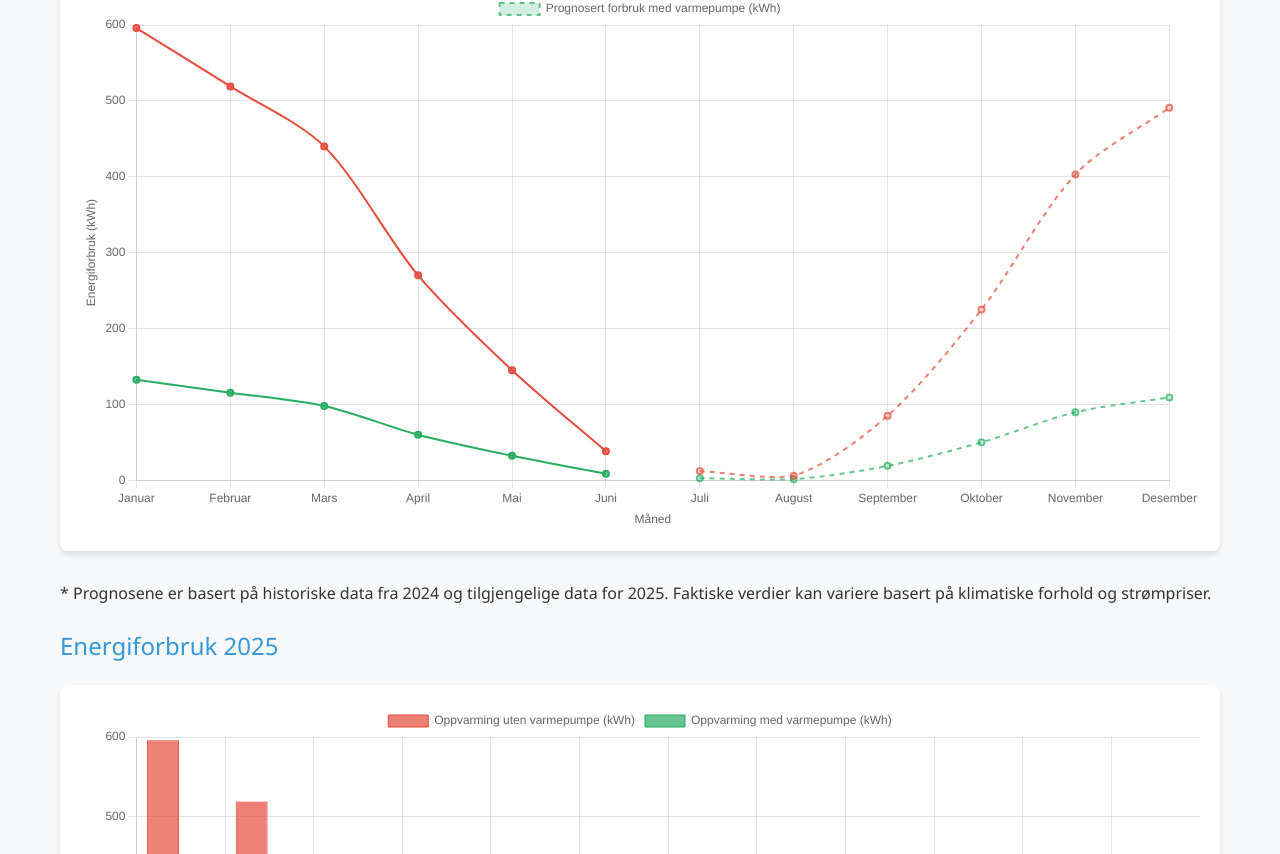
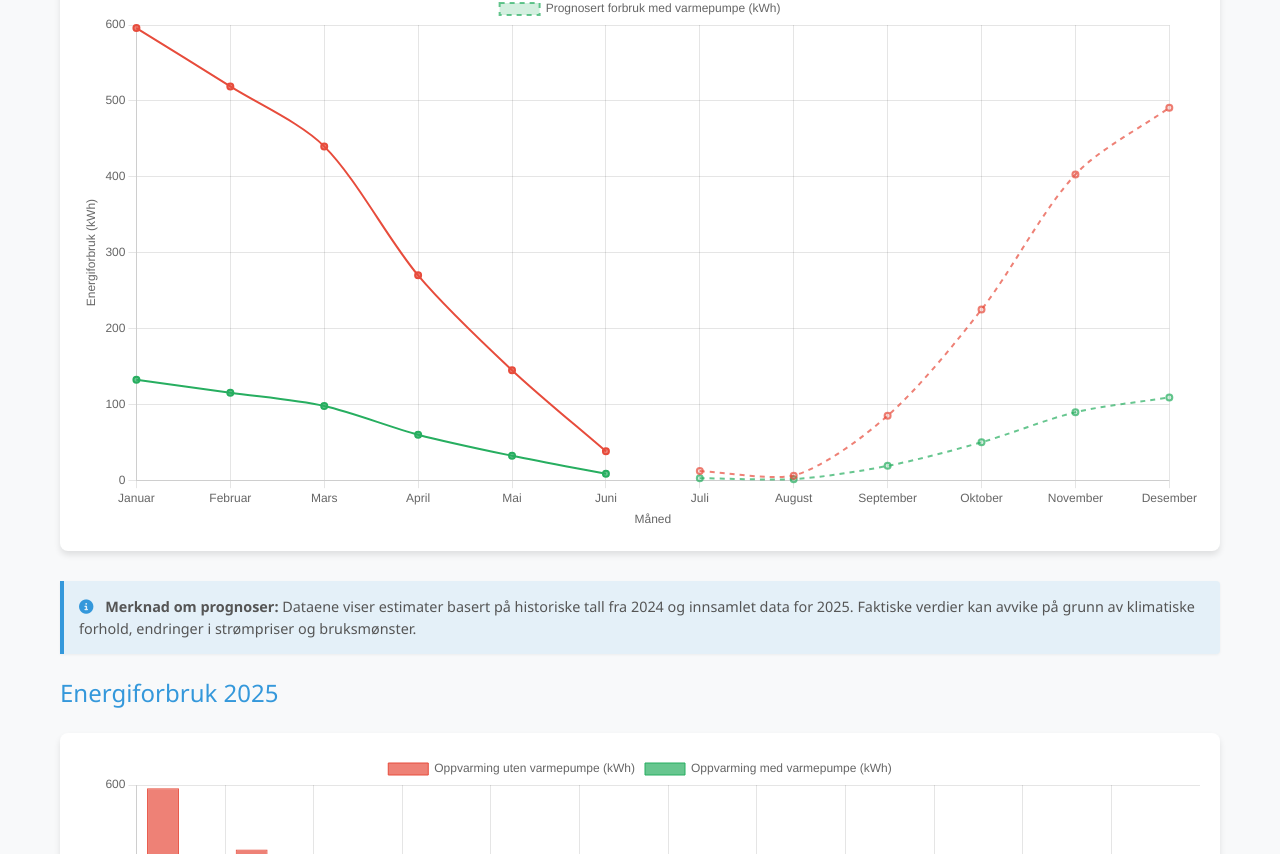
Before and after one commit to JoneJeremiassen/Energibesparelse-Varmepumpe, a plain HTML site: page data2025.html in a window 1280 px wide. Shown: the part 529-1383 px from the top of the page. Drawn offline with nearby package versions, Linux system fonts and the light colour scheme.

Commit message:
Refactor energy forecast 2025

```diff
--- a/css/style.css
+++ b/css/style.css
@@ -503,3 +503,21 @@ tbody tr:hover {
     transform: translateY(-8px) rotate(-45deg);
   }
 }
+
+/* Prognosis note styling */
+.prognosis-note {
+  background-color: rgba(52, 152, 219, 0.1);
+  border-left: 4px solid var(--secondary-color);
+  padding: 15px;
+  margin-top: 20px;
+  border-radius: 0 4px 4px 0;
+  font-size: 0.9em;
+  color: #555;
+  line-height: 1.5;
+  box-shadow: 0 1px 3px rgba(0, 0, 0, 0.05);
+}
+
+.prognosis-note i {
+  color: var(--secondary-color);
+  margin-right: 8px;
+}
--- a/data2025.html
+++ b/data2025.html
@@ -70,13 +70,11 @@
 
             <!-- Prognosegraf -->
             <section class="prognosis-section fade-in">
-                <h2>Prognoser for resten av 2025</h2>
-                <div class="chart-container">
+                <h2>Prognoser for resten av 2025</h2>                <div class="chart-container">
                     <canvas id="prognosis-chart-2025" class="chart"></canvas>
                 </div>
                 <p class="prognosis-note">
-                    * Prognosene er basert på historiske data fra 2024 og tilgjengelige data for 2025.
-                    Faktiske verdier kan variere basert på klimatiske forhold og strømpriser.
+                    <i class="fas fa-info-circle"></i> <strong>Merknad om prognoser:</strong> Dataene viser estimater basert på historiske tall fra 2024 og innsamlet data for 2025. Faktiske verdier kan avvike på grunn av klimatiske forhold, endringer i strømpriser og bruksmønster.
                 </p>
             </section>
 
```
